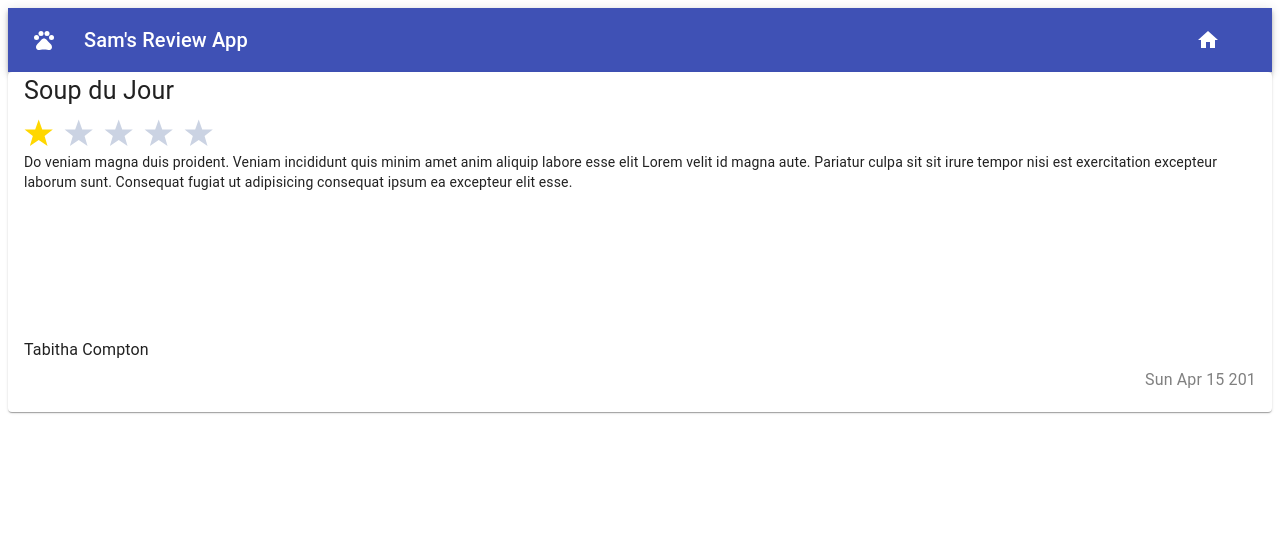
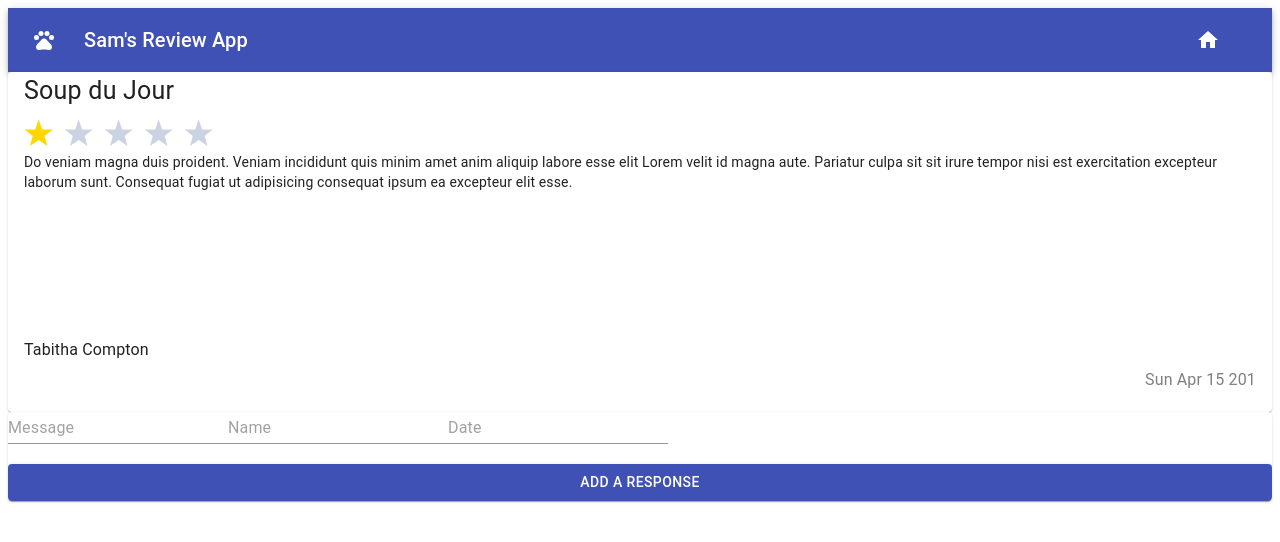
Before and after one commit to SamRadecki003/Review_App, a React (Create React App) app: page /5d7072030bef7a653b0b80a4 in a window 1280 px wide. Shown: the top 542 px of the page. Built offline with nearby package versions, Linux system fonts and the light colour scheme.

Commit message:
input form works

```diff
--- a/src/components/IndividualReview.js
+++ b/src/components/IndividualReview.js
@@ -1,18 +1,149 @@
 import React, { useState } from "react";
 import reviews from "../reviews";
 import SingleReview from "./SingleReview";
+import { makeStyles } from "@material-ui/core/styles";
+import {
+  Card,
+  Button,
+  CardContent,
+  Typography,
+  TextField,
+} from "@material-ui/core";
+
+const useStyles = makeStyles((theme) => ({
+  review: {
+    height: 150,
+    marginTop: "50px",
+    marginLeft: "50px",
+    paddingTop: "0%",
+  },
+  second: {
+    height: 50,
+    paddingTop: "0%",
+    cursor: "pointer",
+  },
+  content: {
+    margin: "0%",
+    height: 50,
+  },
+  date: {
+    color: "grey",
+  },
+  button: {
+    marginTop: "20px",
+  },
+}));
 
 export default function IndividualReview(props) {
-  console.log(props);
   const individualReviewId = props.match.params.reviewId;
   let review = "";
   for (let i = 0; i < reviews.length; i++) {
     if (reviews[i].id === individualReviewId) {
       review = reviews[i];
-      console.log("set state!");
     }
   }
+  const classes = useStyles();
   const [singleReview] = useState(review);
+  //const [toDisable, setToDisable] = useState(true);
+  const [response, setReponse] = useState({
+    content: "",
+    name: "",
+    date: "",
+  });
 
-  return <SingleReview review={singleReview} />;
+  const [submitted, setSubmitted] = useState(false);
+  const [valid, setValid] = useState(false);
+
+  const handleContentChange = (event) => {
+    setReponse({ ...response, content: event.target.value });
+  };
+  const handleNameChange = (event) => {
+    setReponse({ ...response, name: event.target.value });
+  };
+  const handleDateChange = (event) => {
+    setReponse({ ...response, date: event.target.value });
+  };
+  const handleSubmit = (event) => {
+    event.preventDefault();
+    setSubmitted(true);
+    if (response.content) {
+      setValid(true);
+    }
+    console.log(response);
+  };
+
+  return (
+    <div>
+      <SingleReview review={singleReview} />
+      {submitted && valid ? (
+        <Card sx={{ minWidth: 275 }} className={classes.review}>
+          <CardContent className={classes.content}>
+            <Typography gutterBottom>{response.content}</Typography>
+          </CardContent>
+          <CardContent className={classes.second}>
+            <Typography sx={{ mb: 1.5 }} gutterBottom>
+              {response.name}
+            </Typography>
+            <Typography align="right" gutterBottom className={classes.date}>
+              {response.date}
+            </Typography>
+          </CardContent>
+        </Card>
+      ) : (
+        <Card>
+          <form onSubmit={handleSubmit}>
+            <TextField
+              onChange={handleContentChange}
+              placeholder="Message"
+              name="content"
+              value={response.content}
+            />
+            {submitted && !response.content ? (
+              <span>Please enter a message</span>
+            ) : null}
+            <TextField
+              onChange={handleNameChange}
+              placeholder="Name"
+              name="name"
+              value={response.name}
+            />
+            <TextField
+              onChange={handleDateChange}
+              placeholder="Date"
+              name="date"
+              value={response.date}
+            />
+            <Button
+              className={classes.button}
+              variant="contained"
+              type="submit"
+              color="primary"
+              fullWidth
+              // disabled={toDisable}
+              // onClick={}
+            >
+              Add a Response
+            </Button>
+          </form>
+        </Card>
+      )}
+
+      {/*
+        <Card sx={{ minWidth: 275 }} className={classes.review}>
+          <CardContent className={classes.content}>
+            <Typography gutterBottom>
+              {singleReview.response[0].content}
+            </Typography>
+          </CardContent>
+          <CardContent className={classes.second}>
+            <Typography sx={{ mb: 1.5 }} gutterBottom>
+              {singleReview.response[0].name}
+            </Typography>
+            <Typography align="right" gutterBottom className={classes.date}>
+              {singleReview.response[0].date}
+            </Typography>
+          </CardContent>
+        </Card> */}
+    </div>
+  );
 }
```
Also changed, not shown: src/components/PopUpWindow.js (added, +114 -0 lines), src/index.js (+8 -6 lines), src/reviews.js (+39 -0 lines), 1 other file (tests, documents, lock files or other folders).
